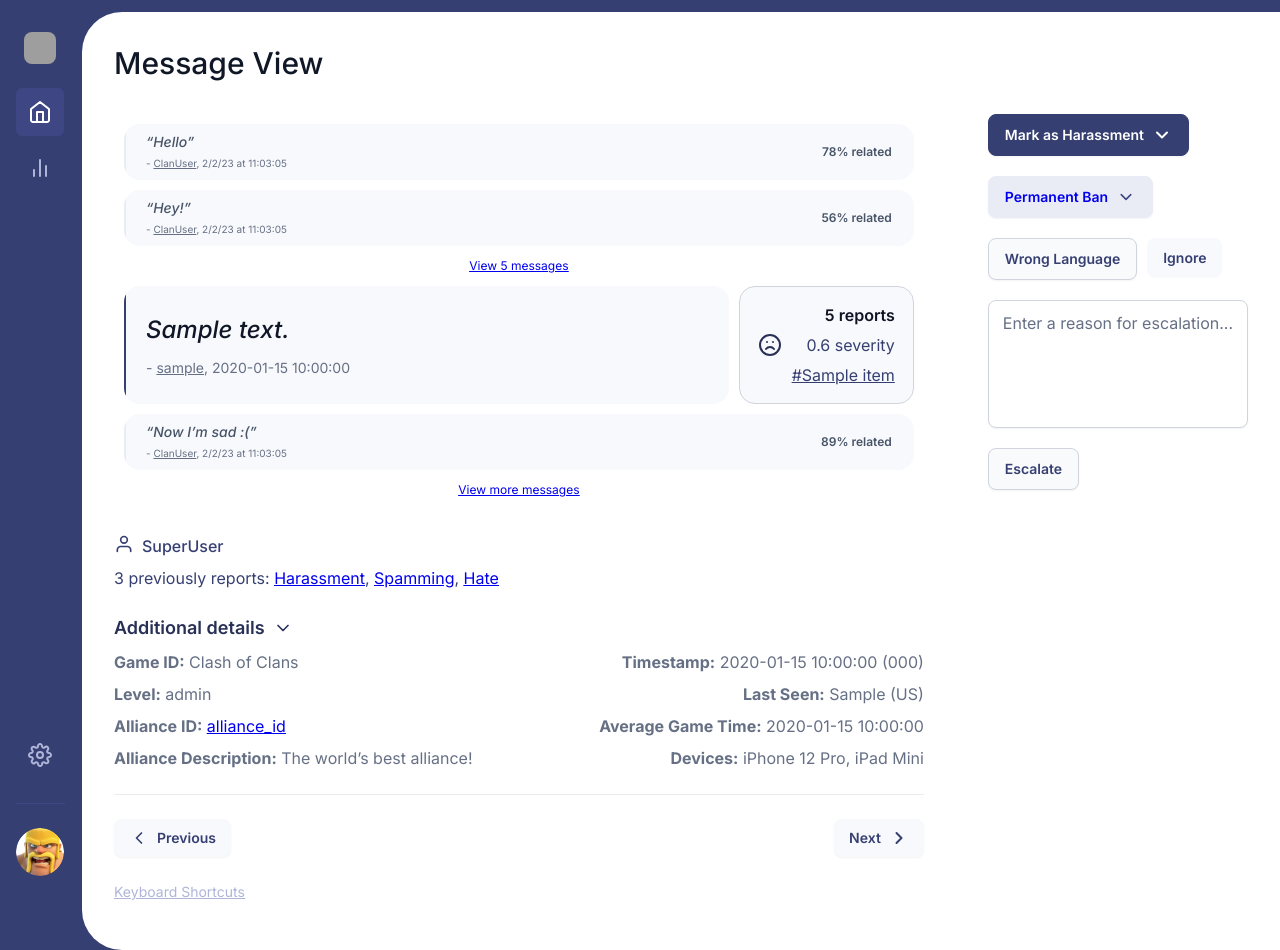
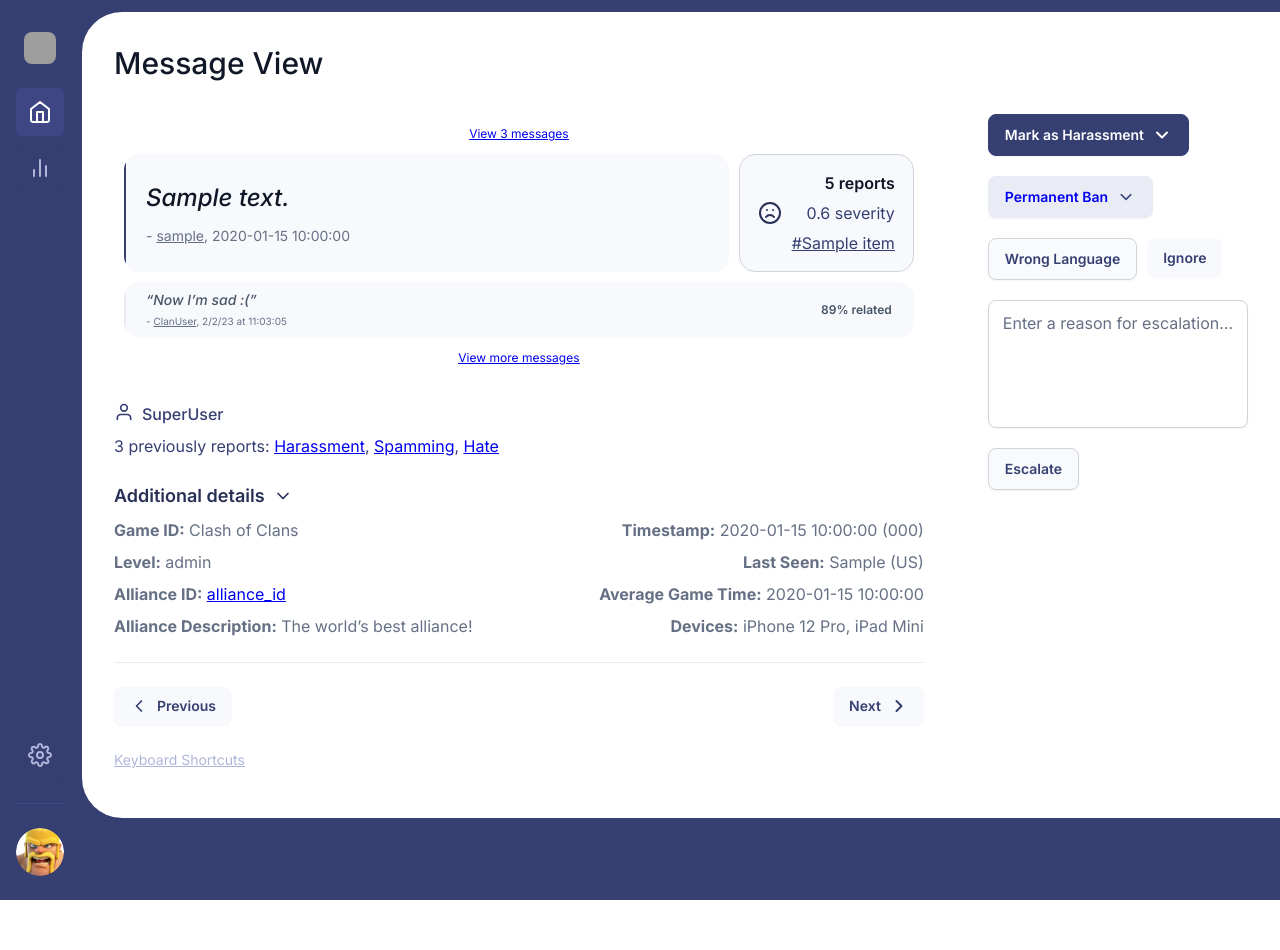
Before and after one commit to saulsmcouk/eventually, a Flask app: template templates/index.html in a window 1280 px wide. After the commit the page ends 900 px from the top, so only its background shows below. Run offline with Flask 2, Linux system fonts and the light colour scheme; the template is opened without the code that fills it: most values are stand-ins (such as "Sample title", 1, 10 or a date in 2020); parts of the project's set-up code (start-up, migrations or seed data) failed here and were passed over; grey boxes are pictures that could not be loaded.

Commit message:
Added quote integration

```diff
--- a/templates/index.html
+++ b/templates/index.html
@@ -118,86 +118,39 @@
                 <div class="container1">
                     <div class="section1">
                         <div class="other-quote-parent">
+                            {% for item in chat %}
+                                {% if item['relevantFlag'] %}
                                     <div class="other-quote">
                                         <div class="blockquote">
                                             <div class="left-border"></div>
                                             <div class="quote-wrap">
-                                        <i class="quote">“Hello”</i>
+                                                <i class="quote">“{{ item['messageText'] }}”</i>
                                                 <div class="text4">
-                                            - <span class="clanuser">ClanUser</span>, 2/2/23 at
-                                            11:03:05
+                                                    - <span class="clanuser">{{ item['user'] }}</span>, {{ item['timestamp'] }}
                                                 </div>
                                             </div>
                                             <div class="quote-wrap1">
-                                        <div class="quote1">78% related</div>
+                                                <div class="quote1">{{ item['relatedness']*100|round }}% related</div>
                                                 <div class="text5">
-                                            - <span class="clanuser">ClanUser</span>, 2/2/23 at
-                                            11:03:05
+                                                    - <span class="clanuser">{{ item['user'] }}</span>, {{ item['timestamp'] }}
                                                 </div>
                                             </div>
                                             <div class="left-border1"></div>
                                         </div>
                                         <div class="content2">
                                             <div class="heading-and-supporting-text">
-                                        <div class="supporting-text1">0.6 severity</div>
-                                    </div>
-                                    <div class="actions1">
-                                        <div class="button">
-                                            <div class="button-base4">
-                                                <div class="text6">Learn more</div>
-                                            </div>
-                                        </div>
-                                        <div class="button-01">
-                                            <div class="button-base5">
-                                                <div class="text6">Get started</div>
+                                                <div class="supporting-text1">x severity</div>
                                             </div>
                                         </div>
                                     </div>
-                                </div>
-                            </div>
-                            <div class="other-quote">
-                                <div class="blockquote">
-                                    <div class="left-border"></div>
-                                    <div class="quote-wrap">
-                                        <i class="quote">“Hey!”</i>
-                                        <div class="text4">
-                                            - <span class="clanuser">ClanUser</span>, 2/2/23 at
-                                            11:03:05
-                                        </div>
-                                    </div>
-                                    <div class="quote-wrap1">
-                                        <div class="quote1">56% related</div>
-                                        <div class="text5">
-                                            - <span class="clanuser">ClanUser</span>, 2/2/23 at
-                                            11:03:05
-                                        </div>
-                                    </div>
-                                    <div class="left-border1"></div>
-                                </div>
-                                <div class="content2">
-                                    <div class="heading-and-supporting-text">
-                                        <div class="supporting-text1">0.6 severity</div>
-                                    </div>
-                                    <div class="actions1">
-                                        <div class="button">
-                                            <div class="button-base4">
-                                                <div class="text6">Learn more</div>
-                                            </div>
-                                        </div>
-                                        <div class="button-01">
-                                            <div class="button-base5">
-                                                <div class="text6">Get started</div>
-                                            </div>
-                                        </div>
-                                    </div>
-                                </div>
-                            </div>
+                                {% else %}
                                     <div class="additional-details">
-
                                         <a href="#">
-                                    <div class="type-of-work">View 5 messages</div>
+                                            <div class="type-of-work">View {{ items|length - loop.index0 + 2 }} messages</div>
                                         </a>
                                     </div>
+                                {% endif %}
+                            {% endfor %}
                             <div class="blockquote-parent">
                                 <div class="blockquote2">
                                     <div class="left-border4"></div>
```
Also changed, not shown: backend/formatter.py (added, +7 -0 lines). Lines whose indentation alone changed are shown as unchanged.
